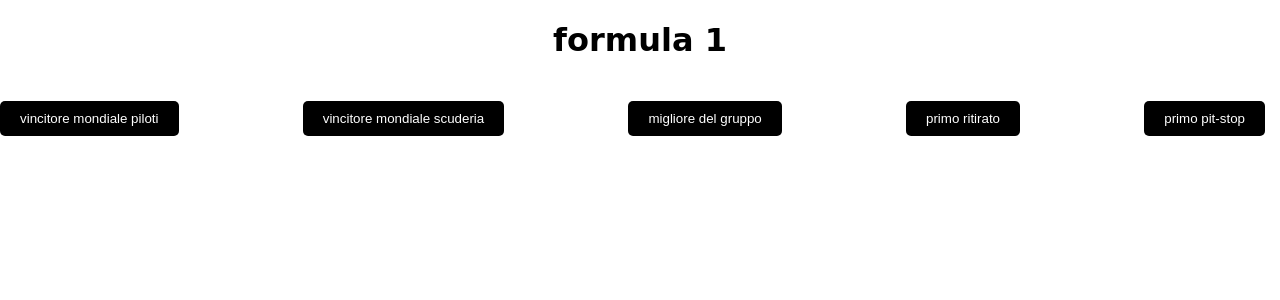
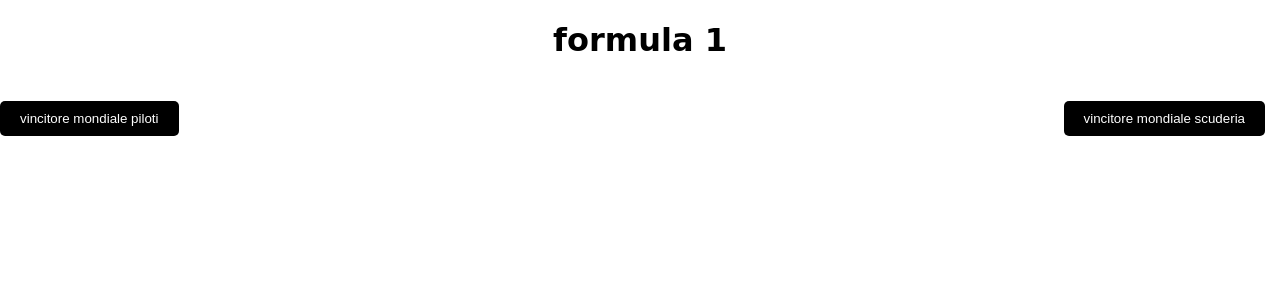
Before and after one commit to nicolabresciani/betterF1, a PHP site: page /frontend/Home.php in a window 1280 px wide. Shown: the part 95-395 px from the top of the page. Run offline with PHP 8.4, Linux system fonts and the light colour scheme; a user stored in the database is signed in; data comes from the database, SQL or seed files in the repository.

Commit message:
aggiornamenti

```diff
--- a/frontend/Home.php
+++ b/frontend/Home.php
@@ -130,15 +130,6 @@
             <form action="../frontend/VincitoreMondialeScuderia.php" method="post">
                 <button type="submit">vincitore mondiale scuderia</button>
             </form>
-            <form action="../frontend/MiglioreGruppo.php" method="post">
-                <button type="submit">migliore del gruppo</button>
-            </form>
-            <form action="../frontend/PrimoRitirato.php" method="post">
-                <button type="submit">primo ritirato</button>
-            </form>
-            <form action="../frontend/PrimoPitStop.php" method="post">
-                <button type="submit">primo pit-stop</button>
-            </form>
         </div>
 
 
```
